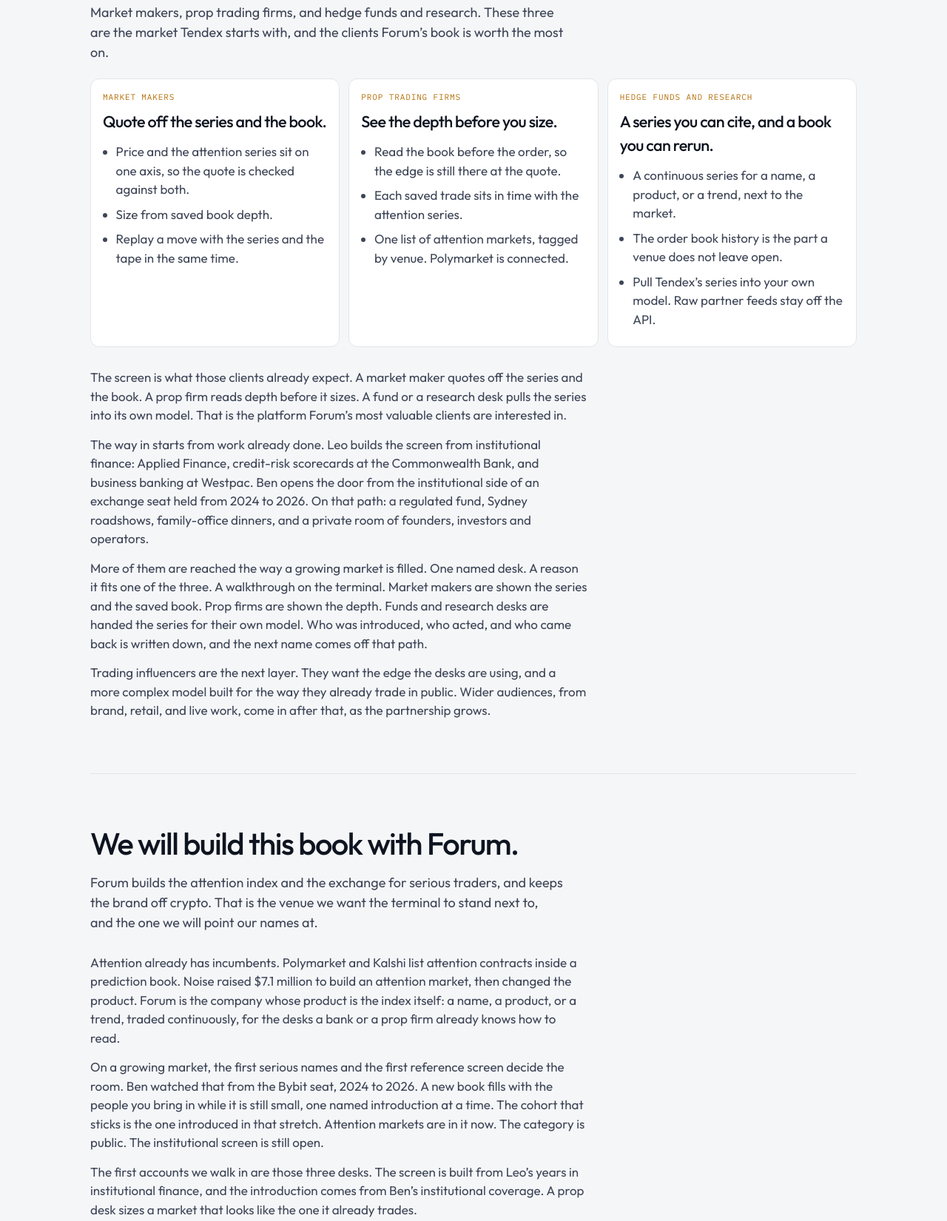
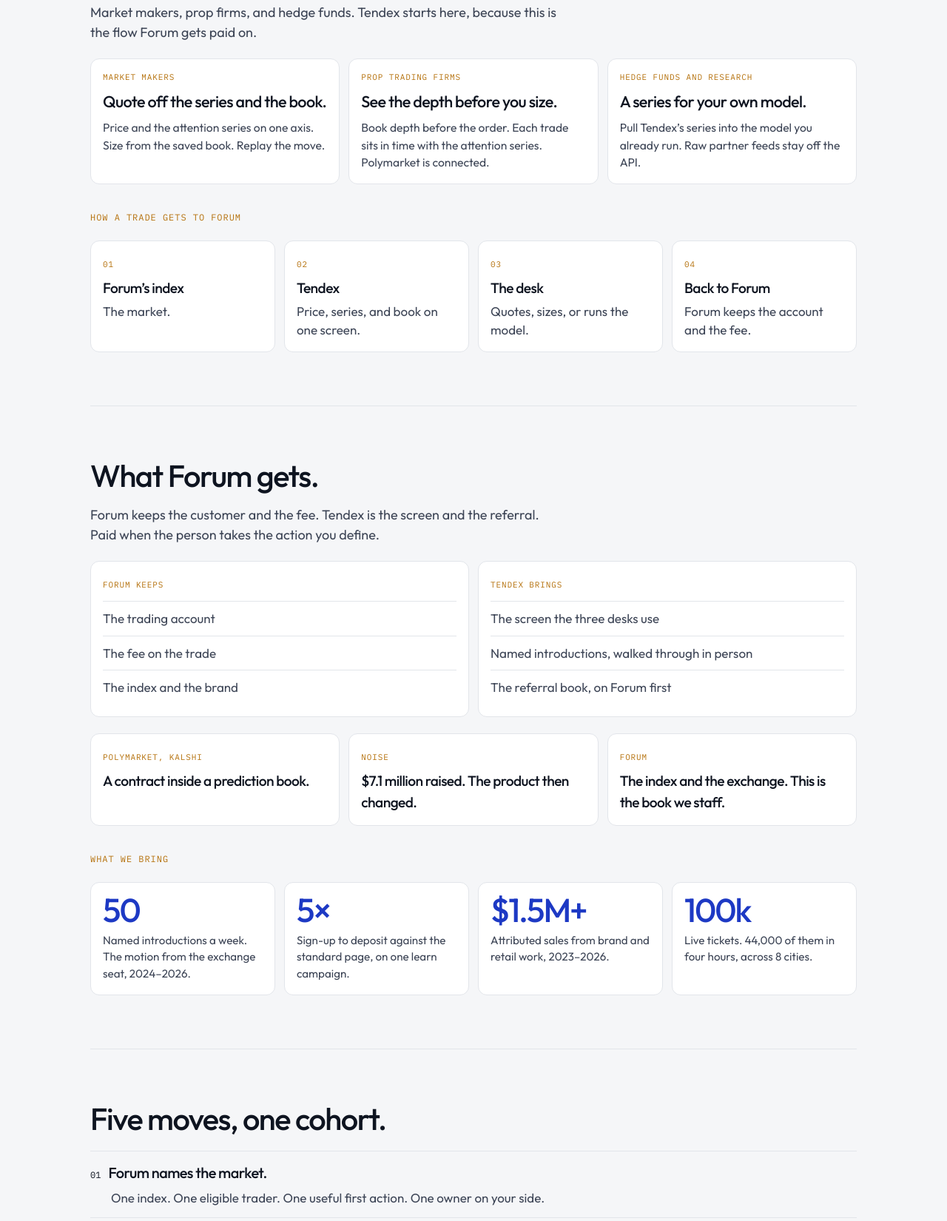
Before and after one commit to beniskillen/tendex-forum-brief, a plain HTML site: page index.html in a window 1280 px wide. Shown: the part 716-2366 px from the top of the page at 74% size. Drawn offline with Linux system fonts and the light colour scheme.

Commit message:
Show Forum the trade, the split, and the numbers.

```diff
--- a/index.html
+++ b/index.html
@@ -114,7 +114,7 @@ try {
   main { max-width: 1080px; margin: 0 auto; padding: 0 22px 80px; }
   section { padding: 72px 0; border-bottom: 1px solid var(--line); scroll-margin-top: 72px; }
   .kicker {
-    margin: 0 0 12px;
+    margin: 36px 0 12px;
     font-family: var(--mono);
     font-size: 12px;
     letter-spacing: 0.08em;
@@ -171,6 +171,46 @@ try {
   .layers li { margin: 0 0 8px; }
   .flow { display: grid; gap: 12px; margin: 22px 0 0; padding: 0; list-style: none; }
   .flow strong { display: block; font-weight: 500; font-size: 1.15rem; letter-spacing: -0.03em; margin-bottom: 6px; }
+
+  .path, .stats, .venues { display: grid; gap: 12px; margin: 22px 0 0; padding: 0; list-style: none; }
+  .path li, .stats li, .venues li, .ledger article {
+    border: 1px solid var(--line);
+    background: var(--card);
+    border-radius: 12px;
+    padding: 16px;
+    min-width: 0;
+  }
+  .path small, .ledger small, .venues small {
+    font-family: var(--mono);
+    font-size: 11px;
+    letter-spacing: 0.08em;
+    text-transform: uppercase;
+    color: var(--amber);
+  }
+  .path strong, .venues strong { display: block; margin-top: 8px; font-weight: 500; font-size: 1.2rem; letter-spacing: -0.03em; }
+  .path span, .venues span { display: block; margin-top: 4px; color: var(--soft); }
+  .stats { grid-template-columns: 1fr 1fr; }
+  .stats b {
+    display: block;
+    font-size: clamp(2rem, 4vw, 2.8rem);
+    font-weight: 500;
+    letter-spacing: -0.045em;
+    line-height: 0.95;
+    color: var(--blue-ink);
+  }
+  .stats span { display: block; margin-top: 8px; color: var(--soft); font-size: 0.95rem; }
+  .ledger { display: grid; gap: 12px; margin-top: 22px; }
+  .ledger ul { margin: 12px 0 0; padding: 0; list-style: none; }
+  .ledger li { padding: 10px 0; border-top: 1px solid var(--line); color: var(--soft); }
+  .figure { margin: 0 0 8px; }
+  .figure b {
+    font-size: clamp(2rem, 4vw, 2.6rem);
+    font-weight: 500;
+    letter-spacing: -0.045em;
+    color: var(--blue-ink);
+    line-height: 1;
+  }
+  .figure span { display: block; color: var(--muted); font-size: 0.95rem; margin-top: 4px; }
 
   .meta {
     display: grid;
@@ -346,7 +386,9 @@ try {
     .hero { grid-template-columns: 1.05fr 0.95fr; }
     .meta { grid-template-columns: repeat(4, minmax(0, 1fr)); }
     .record { grid-template-columns: 1fr 1fr; }
-    .layers, .flow { grid-template-columns: repeat(3, 1fr); }
+    .layers, .flow, .venues { grid-template-columns: repeat(3, 1fr); }
+    .path, .stats { grid-template-columns: repeat(4, 1fr); }
+    .ledger { grid-template-columns: 1fr 1fr; }
     .doors { grid-template-columns: repeat(3, 1fr); }
     .ask-grid { grid-template-columns: repeat(3, 1fr); }
     .people { grid-template-columns: 1.25fr 0.85fr; align-items: start; }
@@ -407,71 +449,66 @@ try {
 
   <section id="product">
     <h2>Built for institutional desks.</h2>
-    <p class="dek">Market makers, prop trading firms, and hedge funds and research. These three are the market Tendex starts with, and the clients Forum’s book is worth the most on.</p>
+    <p class="dek">Market makers, prop firms, and hedge funds. Tendex starts here, because this is the flow Forum gets paid on.</p>
     <div class="layers">
       <article>
         <small>Market makers</small>
         <h3>Quote off the series and the book.</h3>
-        <ul>
-          <li>Price and the attention series sit on one axis, so the quote is checked against both.</li>
-          <li>Size from saved book depth.</li>
-          <li>Replay a move with the series and the tape in the same time.</li>
-        </ul>
+        <p>Price and the attention series on one axis. Size from the saved book. Replay the move.</p>
       </article>
       <article>
         <small>Prop trading firms</small>
         <h3>See the depth before you size.</h3>
+        <p>Book depth before the order. Each trade sits in time with the attention series. Polymarket is connected.</p>
+      </article>
+      <article>
+        <small>Hedge funds and research</small>
+        <h3>A series for your own model.</h3>
+        <p>Pull Tendex’s series into the model you already run. Raw partner feeds stay off the API.</p>
+      </article>
+    </div>
+    <p class="kicker">How a trade gets to Forum</p>
+    <ol class="path">
+      <li><small>01</small><strong>Forum’s index</strong><span>The market.</span></li>
+      <li><small>02</small><strong>Tendex</strong><span>Price, series, and book on one screen.</span></li>
+      <li><small>03</small><strong>The desk</strong><span>Quotes, sizes, or runs the model.</span></li>
+      <li><small>04</small><strong>Back to Forum</strong><span>Forum keeps the account and the fee.</span></li>
+    </ol>
+  </section>
+
+  <section id="difference">
+    <h2>What Forum gets.</h2>
+    <p class="dek">Forum keeps the customer and the fee. Tendex is the screen and the referral. Paid when the person takes the action you define.</p>
+    <div class="ledger">
+      <article>
+        <small>Forum keeps</small>
         <ul>
-          <li>Read the book before the order, so the edge is still there at the quote.</li>
-          <li>Each saved trade sits in time with the attention series.</li>
-          <li>One list of attention markets, tagged by venue. Polymarket is connected.</li>
+          <li>The trading account</li>
+          <li>The fee on the trade</li>
+          <li>The index and the brand</li>
         </ul>
       </article>
       <article>
-        <small>Hedge funds and research</small>
-        <h3>A series you can cite, and a book you can rerun.</h3>
+        <small>Tendex brings</small>
         <ul>
-          <li>A continuous series for a name, a product, or a trend, next to the market.</li>
-          <li>The order book history is the part a venue does not leave open.</li>
-          <li>Pull Tendex’s series into your own model. Raw partner feeds stay off the API.</li>
+          <li>The screen the three desks use</li>
+          <li>Named introductions, walked through in person</li>
+          <li>The referral book, on Forum first</li>
         </ul>
       </article>
     </div>
-    <div class="prose">
-      <p>The screen is what those clients already expect. A market maker quotes off the series and the book. A prop firm reads depth before it sizes. A fund or a research desk pulls the series into its own model. That is the platform Forum’s most valuable clients are interested in.</p>
-      <p>The way in starts from work already done. Leo builds the screen from institutional finance: Applied Finance, credit-risk scorecards at the Commonwealth Bank, and business banking at Westpac. Ben opens the door from the institutional side of an exchange seat held from 2024 to 2026. On that path: a regulated fund, Sydney roadshows, family-office dinners, and a private room of founders, investors and operators.</p>
-      <p>More of them are reached the way a growing market is filled. One named desk. A reason it fits one of the three. A walkthrough on the terminal. Market makers are shown the series and the saved book. Prop firms are shown the depth. Funds and research desks are handed the series for their own model. Who was introduced, who acted, and who came back is written down, and the next name comes off that path.</p>
-      <p>Trading influencers are the next layer. They want the edge the desks are using, and a more complex model built for the way they already trade in public. Wider audiences, from brand, retail, and live work, come in after that, as the partnership grows.</p>
-    </div>
-  </section>
-
-  <section id="difference">
-    <h2>We will build this book with Forum.</h2>
-    <p class="dek">Forum builds the attention index and the exchange for serious traders, and keeps the brand off crypto. That is the venue we want the terminal to stand next to, and the one we will point our names at.</p>
-    <div class="prose">
-      <p>Attention already has incumbents. Polymarket and Kalshi list attention contracts inside a prediction book. Noise raised $7.1 million to build an attention market, then changed the product. Forum is the company whose product is the index itself: a name, a product, or a trend, traded continuously, for the desks a bank or a prop firm already knows how to read.</p>
-      <p>On a growing market, the first serious names and the first reference screen decide the room. Ben watched that from the Bybit seat, 2024 to 2026. A new book fills with the people you bring in while it is still small, one named introduction at a time. The cohort that sticks is the one introduced in that stretch. Attention markets are in it now. The category is public. The institutional screen is still open.</p>
-      <p>The first accounts we walk in are those three desks. The screen is built from Leo’s years in institutional finance, and the introduction comes from Ben’s institutional coverage. A prop desk sizes a market that looks like the one it already trades.</p>
-      <p>We are writing the investor proposal now, and Forum is the institutionally focused partner we want named in it. A terminal takes its standing from the venue it points at. We will put the referral work, the affiliate motion, and the first names to Forum, and keep them there for an initial period, so the book gets built in one place.</p>
-      <p>An attention exchange is paid when someone trades, and trades again. The account that changes the book is a market maker, a prop firm, or a fund that uses the terminal and comes back. Trading influencers follow, once they want that same edge. Forum keeps the customer and the fee. Tendex is the referral and the affiliate, paid when the person takes the action Forum defines.</p>
-    </div>
-    <div class="layers">
-      <article>
-        <small>The clients</small>
-        <h3>The three desks, first.</h3>
-        <p>Market makers, prop trading firms, and hedge funds and research. The platform is built for the way they already work. Forum keeps the trading customer. Tendex walks them in and stays on the onboarding.</p>
-      </article>
-      <article>
-        <small>The next layer</small>
-        <h3>Influencers who want the model.</h3>
-        <p>Trading voices who want the edge the desks are using, and a more complex model built for them. Wider audiences from brand, retail, and live work come in as the partnership grows.</p>
-      </article>
-      <article>
-        <small>The trade</small>
-        <h3>One venue. A working relationship.</h3>
-        <p>We put our resources to Forum. The index goes on the desk. The referral and affiliate motion runs through Forum for an initial period. Forum keeps the trading customer. If the names act, we price the next step in writing: a pilot fee, a fee per qualified activation, or a share of attributable activity.</p>
-      </article>
-    </div>
+    <ul class="venues">
+      <li><small>Polymarket, Kalshi</small><strong>A contract inside a prediction book.</strong></li>
+      <li><small>Noise</small><strong>$7.1 million raised. The product then changed.</strong></li>
+      <li><small>Forum</small><strong>The index and the exchange. This is the book we staff.</strong></li>
+    </ul>
+    <p class="kicker">What we bring</p>
+    <ul class="stats">
+      <li><b>50</b><span>Named introductions a week. The motion from the exchange seat, 2024–2026.</span></li>
+      <li><b>5×</b><span>Sign-up to deposit against the standard page, on one learn campaign.</span></li>
+      <li><b>$1.5M+</b><span>Attributed sales from brand and retail work, 2023–2026.</span></li>
+      <li><b>100k</b><span>Live tickets. 44,000 of them in four hours, across 8 cities.</span></li>
+    </ul>
   </section>
 
   <section id="together">
@@ -519,7 +556,7 @@ try {
 
   <section id="rooms">
     <h2>Adjacent audiences, as the book grows.</h2>
-    <p class="dek">Past the three desks, further networks from the work already done can come into the partnership. These are adjacent audiences. They land once Forum’s market has a serious place for them.</p>
+    <p class="dek">Further networks, after the three desks. Each one is a room we have already worked.</p>
     <div class="switch" role="tablist" aria-label="Adjacent audiences">
       <button type="button" role="tab" id="tab-trading" aria-selected="true" aria-controls="panel-trading">Trading audiences</button>
       <button type="button" role="tab" id="tab-brands" aria-selected="false" aria-controls="panel-brands">Brand and culture</button>
@@ -527,8 +564,9 @@ try {
     </div>
 
     <div class="panel" id="panel-trading" role="tabpanel">
+      <p class="figure"><b>50/wk</b><span>Named introductions. 5× sign-up to deposit on one learn page.</span></p>
       <h3>People who already open a trading account.</h3>
-      <p>An exchange partnership seat, 2024 to 2026, covering educators, VIP partners, affiliates, and the audiences that follow them. They already know how to open a venue. As the book grows, the ones who trade in public want an edge and a model, and their followers come with them.</p>
+      <p>Educators, VIP partners, affiliates, and the audiences that follow them. Next, the ones who want the same model the desks are using.</p>
       <ul class="chips">
         <li>Educators</li>
         <li>VIP partners</li>
@@ -538,8 +576,9 @@ try {
     </div>
 
     <div class="panel" id="panel-brands" role="tabpanel" hidden>
+      <p class="figure"><b>$1.5M+</b><span>Attributed sales, 2023–2026.</span></p>
       <h3>Culture the index is about.</h3>
-      <p>A commercial seat across global consumer brands in sport, retail, and automotive, from 2023 to 2026. Creators and buyers who already pay for cultural presence. Useful when an index is a product, a city, or a name the public already follows.</p>
+      <p>Sport, retail, and automotive. Buyers who already pay for cultural presence, when an index is a product or a city.</p>
       <ul class="chips">
         <li>Sport</li>
         <li>Retail</li>
@@ -549,8 +588,9 @@ try {
     </div>
 
     <div class="panel" id="panel-live" role="tabpanel" hidden>
+      <p class="figure"><b>100k</b><span>Tickets. 44,000 in four hours. 8 cities.</span></p>
       <h3>A live room, brought in later.</h3>
-      <p>An operator role on a major music tour across Australia and New Zealand, beside the partners who hold the talent relationships. Promoters, sponsors, and a mass audience that shows up for a name. This comes in as the partnership grows, when an index needs a public room.</p>
+      <p>Promoters, sponsors, and a tour audience in Australia and New Zealand. In the partnership once an index needs a public room.</p>
       <ul class="chips">
         <li>Promoters</li>
         <li>Sponsors</li>
@@ -568,7 +608,7 @@ try {
           <img class="portrait" src="assets/leo-chow.jpg" alt="Leo Chow.">
         </figure>
         <h3>Leo Chow</h3>
-        <p>He built the terminal. Applied Finance and Applied Statistics at Macquarie, credit-risk scorecards at the Commonwealth Bank on books of up to 21 million rows, then a Scientific Reports paper whose experiment he ran. He traded crypto on his own account from 2020 to 2023, built APIs inside Commonwealth Bank fraud and scams work, and is now a senior developer at Westpac.</p>
+        <p>Built the terminal. Credit-risk scorecards, then the model code. Now a senior developer in business banking.</p>
         <ul class="facts">
           <li>Macquarie · Applied Finance and Applied Statistics</li>
           <li>Commonwealth Bank scorecards, 2012–2014 · up to 21 million rows</li>
@@ -583,7 +623,7 @@ try {
           <img src="assets/ben-bybit.jpg" alt="Ben Killen on stage for Bybit.">
         </figure>
         <h3>Ben Killen</h3>
-        <p>The Bybit seat has ended. What he is offering is a named person, a reason they fit, and Ben on the onboarding until they have done the action Forum defines.</p>
+        <p>Opens the three desks by name, and stays until they take the action Forum sets.</p>
         <ul class="facts">
           <li>Bybit partner acquisition, 2024–2026 · traders, KOLs, VIP, institutional</li>
           <li>Fortem Media, Head of Business Development, 2023–2026</li>
```
